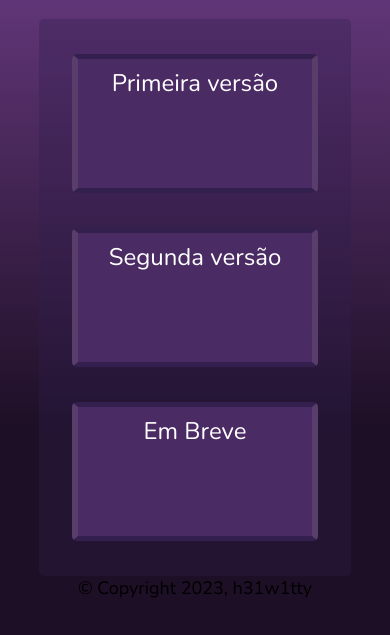
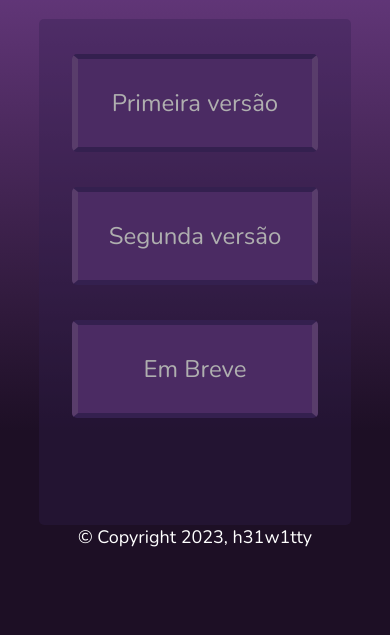
Before and after one commit to h31w1tty/portifoliov, a plain HTML site: page index.html in a window 390 px wide. Shown: the part 75-710 px from the top of the page. Drawn offline with nearby package versions, Linux system fonts and the light colour scheme.

Commit message:
correção de tags e estilos

```diff
--- a/index.html
+++ b/index.html
@@ -12,5 +12,5 @@
     <div class="divPrincipal">
     </div>
 </body>
-<small style="font-size: large;">&copy; Copyright 2023, h31w1tty</small>
+<small style="font-size: large; color: white;">&copy; Copyright 2023, h31w1tty</small>
 </html>
--- a/script.js
+++ b/script.js
@@ -20,9 +20,6 @@ document.addEventListener("DOMContentLoaded", function () {
         p.textContent = versao.nome;
 
         divItem.appendChild(p);
-        divItem.appendChild(document.createElement("br"));
-        divItem.appendChild(document.createElement("br"));
-        divItem.appendChild(document.createElement("br"));
         divPrincipal.appendChild(divItem);
 
         function abrirLink(onclick){
--- a/style.css
+++ b/style.css
@@ -9,15 +9,11 @@ body{
 }
 
 /* Link Style */
-a{
-    color: white;
-    text-decoration: none;
-}
 
 p{
     font-size: larger;
     margin-block: 8px;
-    color: white;
+    color: rgb(175, 175, 175);
 }
 .divPrincipal{
     border-radius: 5px;
@@ -53,6 +49,7 @@ p{
 @media (max-width: 600px) {
 
     .divItem{
+        padding-block: 20px;
         margin-block: 35px;
         width: 60vw;
     }
```
